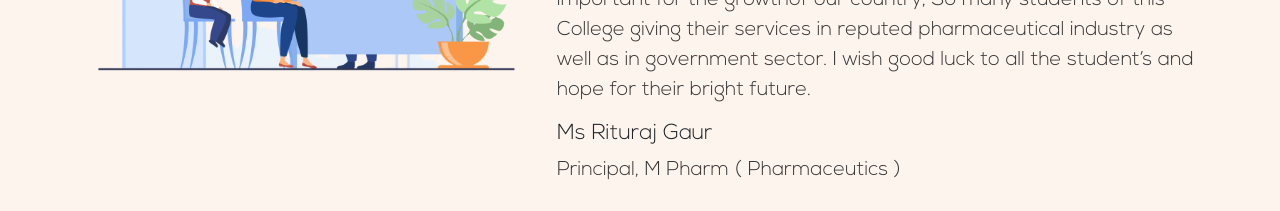
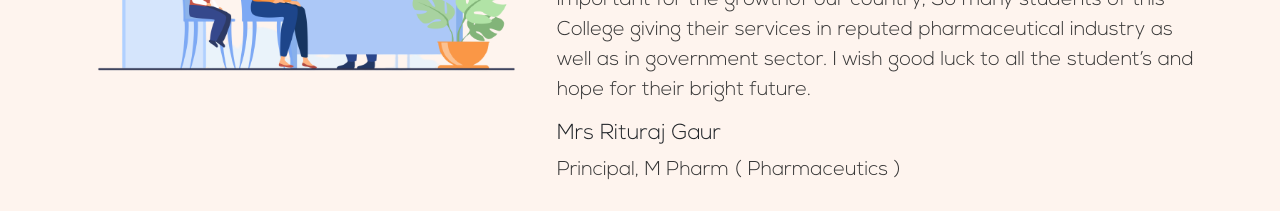
Before and after one commit to pradeep-chauhan/Pharmacy, a Next.js app: page / in a window 1280 px wide. Shown: the part 3900-4111 px from the top of the page. Built offline with nearby package versions, Linux system fonts and the light colour scheme.

Commit message:
fixed mata tag

```diff
--- a/components/Vision.jsx
+++ b/components/Vision.jsx
@@ -22,7 +22,7 @@ function Vision() {
               <p className='paragraph'>
               Indian Pharmaceutical Industries are rapidly growing sector which stand the third largest industries among the world in drug manufacturing. Students should have the basic knowledgeabout the drug, its manufacturing, and its uses in different area. Proper knowledge of medicinemakes our community healthier which is very important for the growthof our country, So many students of this College giving their services in reputed pharmaceutical industry as well as in government sector. I wish good luck to all the student’s and hope for their bright future.
               </p>
-              <h4 className="sub-heading">Ms Rituraj Gaur </h4>
+              <h4 className="sub-heading">Mrs Rituraj Gaur </h4>
                   <p className="paragraph">Principal, M Pharm ( Pharmaceutics )</p>
             </div>
           </div>
```
